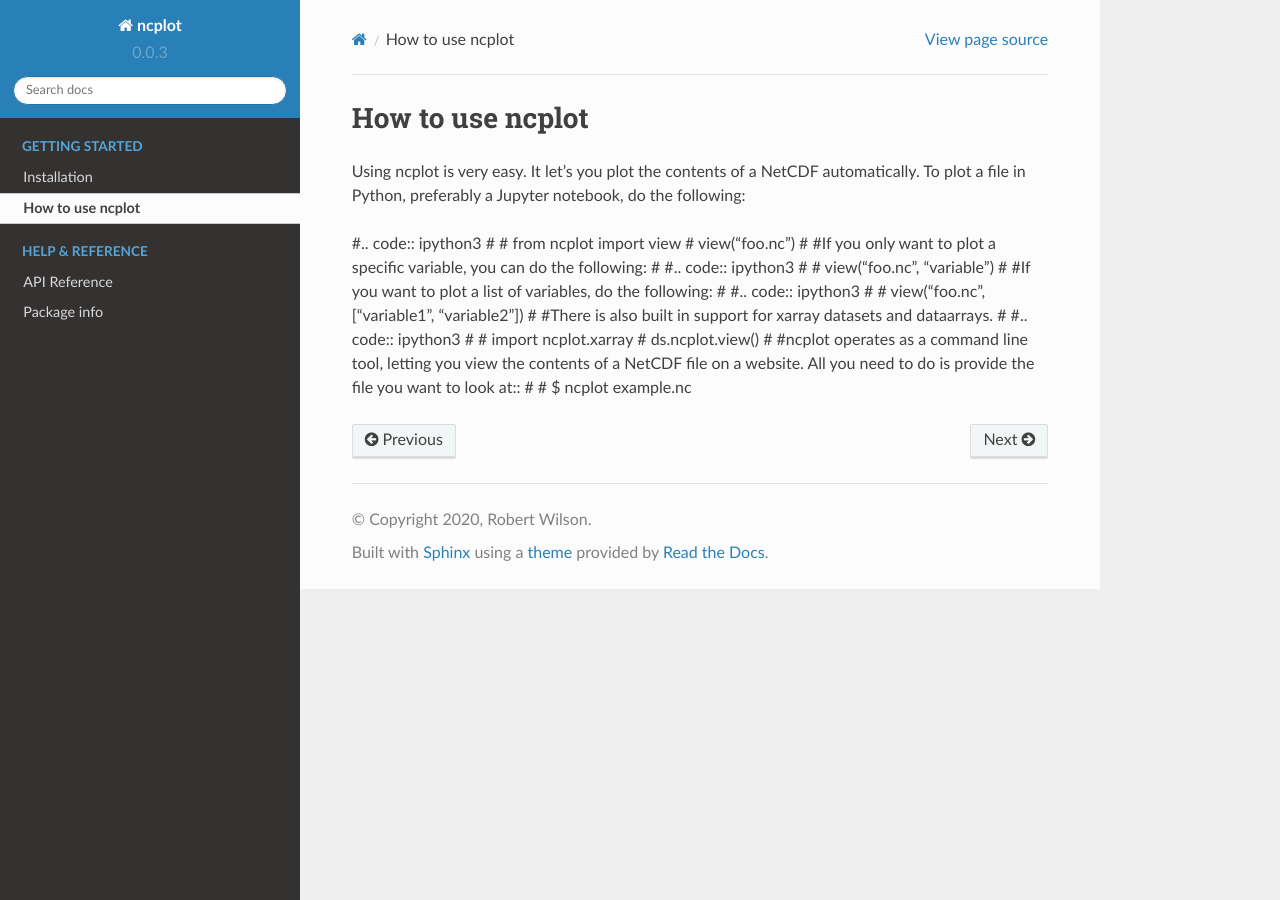
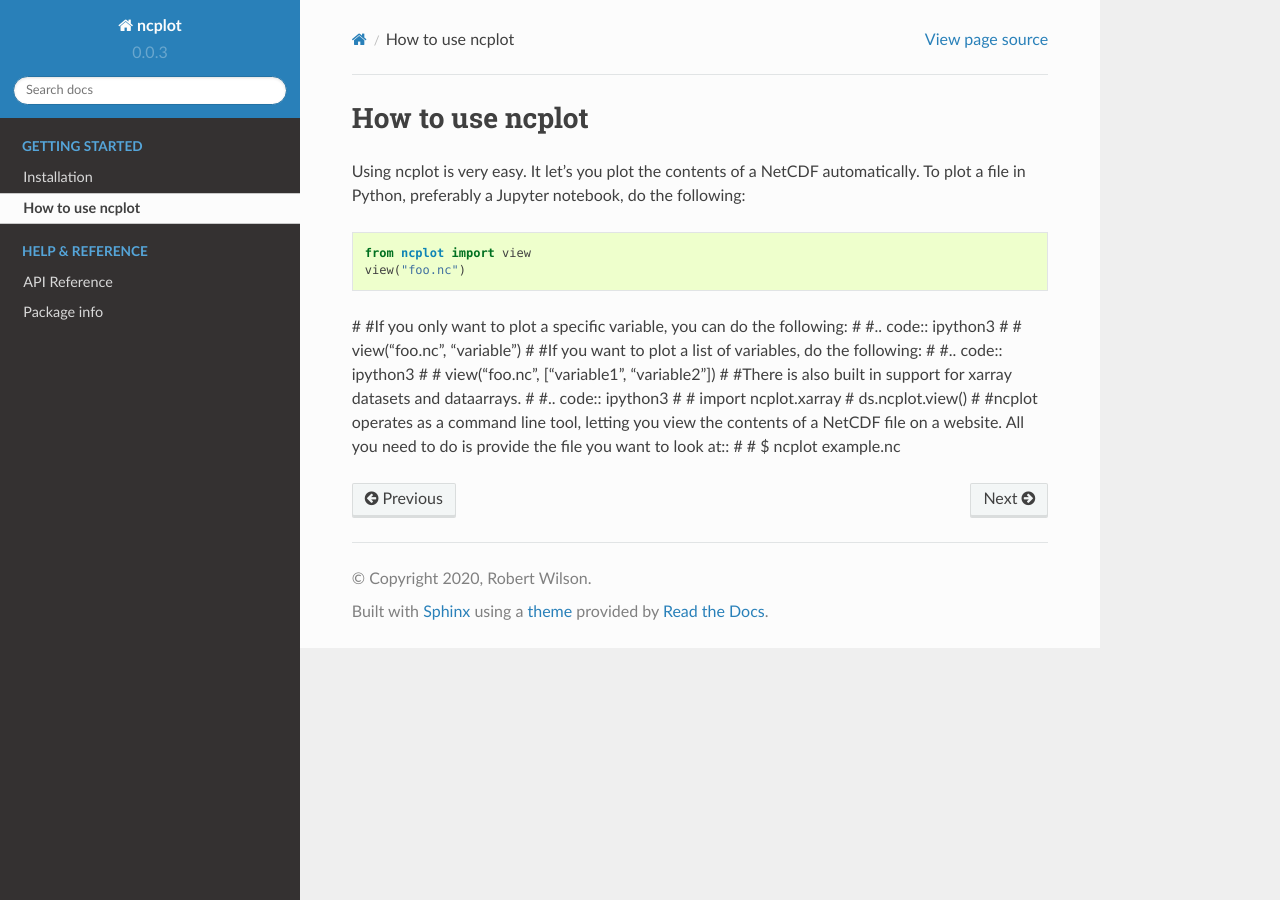
Before and after one commit to pmlmodelling/ncplot, a Sphinx documentation site: the page built from docs/source/howto.rst, in a window 1280 px wide. Built offline with Sphinx 7.4.7 and the Read the Docs theme 2.0.0, drawn with Linux system fonts in a browser that asks for light colours.

```diff
--- a/docs/source/howto.rst
+++ b/docs/source/howto.rst
@@ -3,10 +3,10 @@ How to use ncplot
 
 Using ncplot is very easy. It let's you plot the contents of a NetCDF automatically. To plot a file in Python, preferably a Jupyter notebook, do the following:
 
-#.. code:: ipython3
-#
-#    from ncplot import view
-#    view("foo.nc")
+.. code:: ipython3
+
+    from ncplot import view
+    view("foo.nc")
 #
 #If you only want to plot a specific variable, you can do the following:
 #
```
